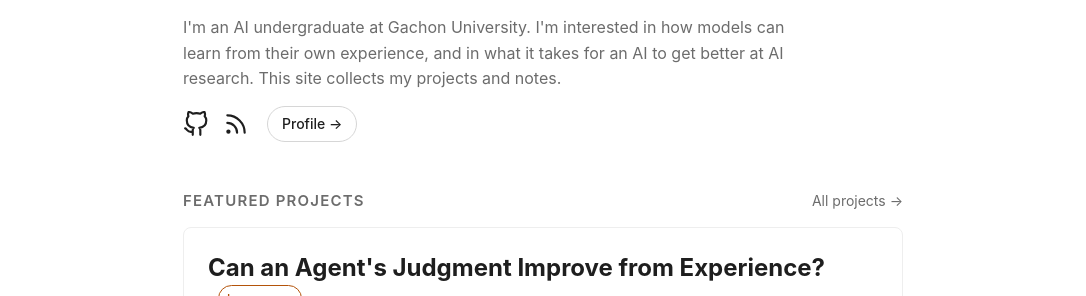
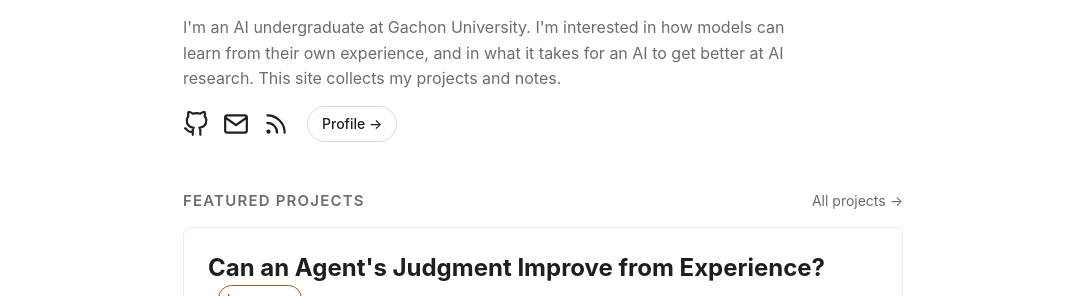
Before and after one commit to RealSeiro/RealSeiro.github.io, a Jekyll site: the page built from index.html, in a window 1280 px wide. Shown: the part 265-561 px from the top of the page, without its empty margins (97-1183 px from the left). Built offline with Jekyll 4.4.1, drawn with Linux system fonts in a browser that asks for light colours; some web fonts are replaced.

Commit message:
Update author email in _config.yml

```diff
--- a/_config.yml
+++ b/_config.yml
@@ -4,7 +4,7 @@ author:
   name: Dohyun Kim
   photo: /assets/img/profile.jpg
   github: RealSeiro
-  email:      # e.g. you@example.com — leave empty to hide
+  email:  suwonkim12345@gmail.com    # e.g. you@example.com — leave empty to hide
   linkedin:   # the part after linkedin.com/in/, e.g. dohyun-kim — leave empty to hide
   scholar:    # full Google Scholar profile URL — leave empty to hide
 
```
